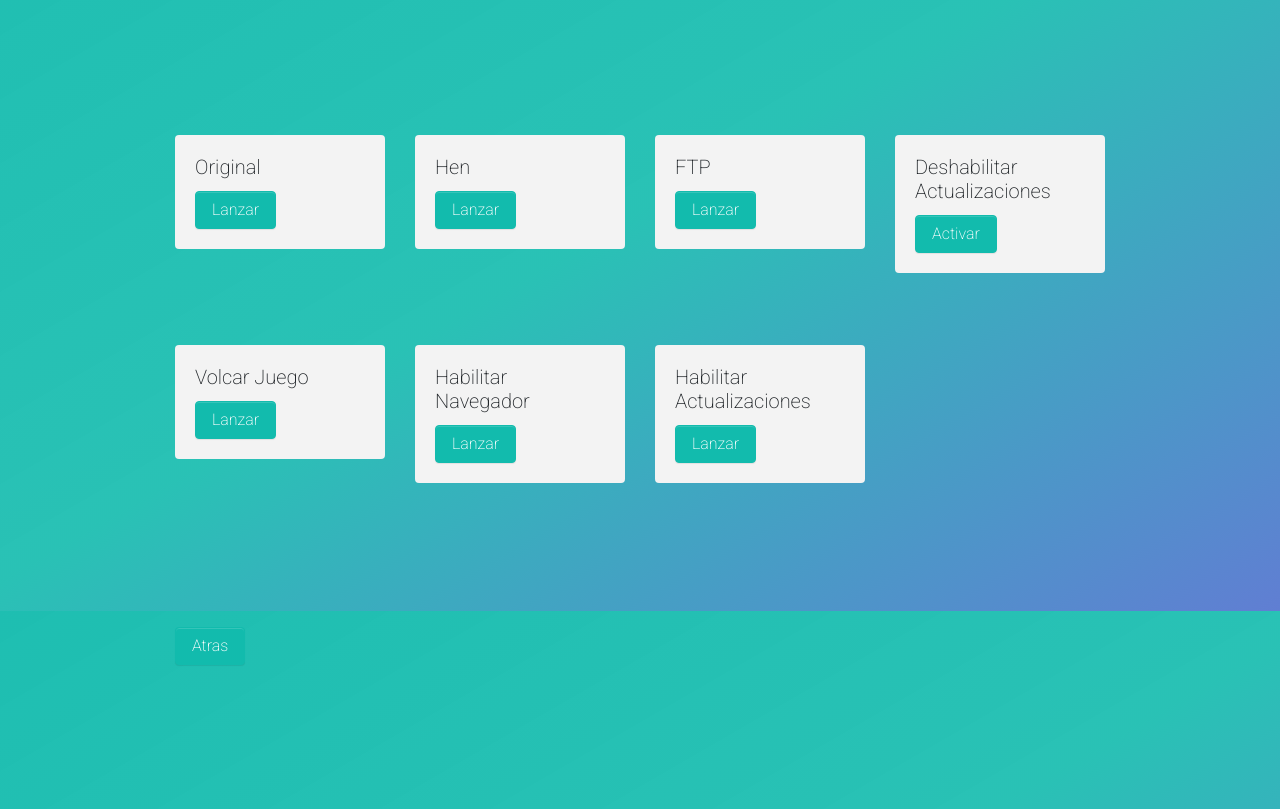
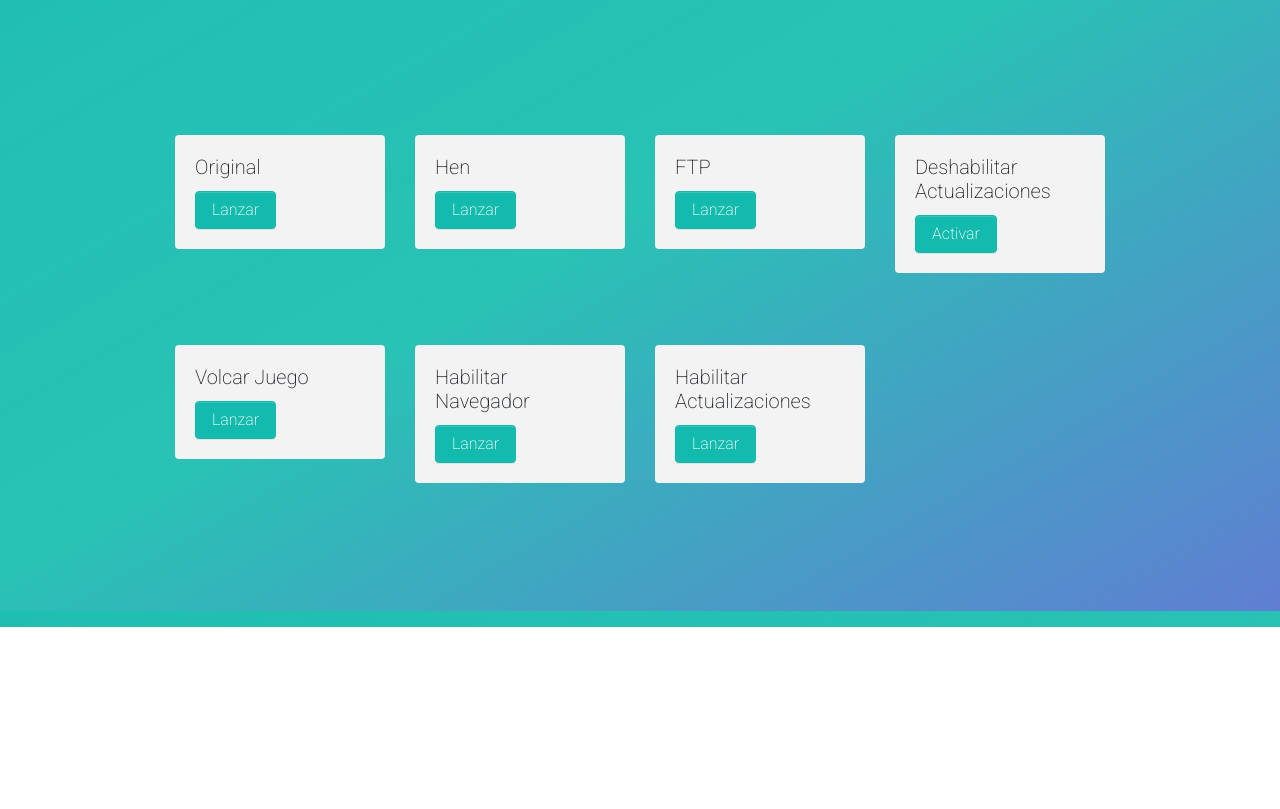
Before and after one commit to Azariel66/Azariel66.github.io, a plain HTML site: page index.html in a window 1280 px wide. Shown: the part 189-998 px from the top of the page. After the commit the page ends 816 px from the top, so only its background shows below. Drawn offline with nearby package versions, Linux system fonts and the light colour scheme.

Commit message:
Add files via upload

```diff
--- a/index.html
+++ b/index.html
@@ -101,18 +101,10 @@
 
       </div>
     </div>
-
+     </div>
 
   </div>
-  <div class="py-5">
-    <div class="container">
-      <div class="row">
-        <div class="col-md-12">
-          <a class="btn btn-primary" href="../../index.html">Atras</a>
-        </div>
-      </div>
-    </div>
-  </div>
+
   <script src="http://code.jquery.com/jquery-3.2.1.js" integrity="sha256-DZAnKJ/6XZ9si04Hgrsxu/8s717jcIzLy3oi35EouyE=" crossorigin="anonymous"></script>
   <script src="https://cdnjs.cloudflare.com/ajax/libs/popper.js/1.12.9/umd/popper.min.js" integrity="sha384-ApNbgh9B+Y1QKtv3Rn7W3mgPxhU9K/ScQsAP7hUibX39j7fakFPskvXusvfa0b4Q" crossorigin="anonymous"></script>
   <script src="https://maxcdn.bootstrapcdn.com/bootstrap/4.0.0/js/bootstrap.min.js" integrity="sha384-JZR6Spejh4U02d8jOt6vLEHfe/JQGiRRSQQxSfFWpi1MquVdAyjUar5+76PVCmYl" crossorigin="anonymous"></script>
```
